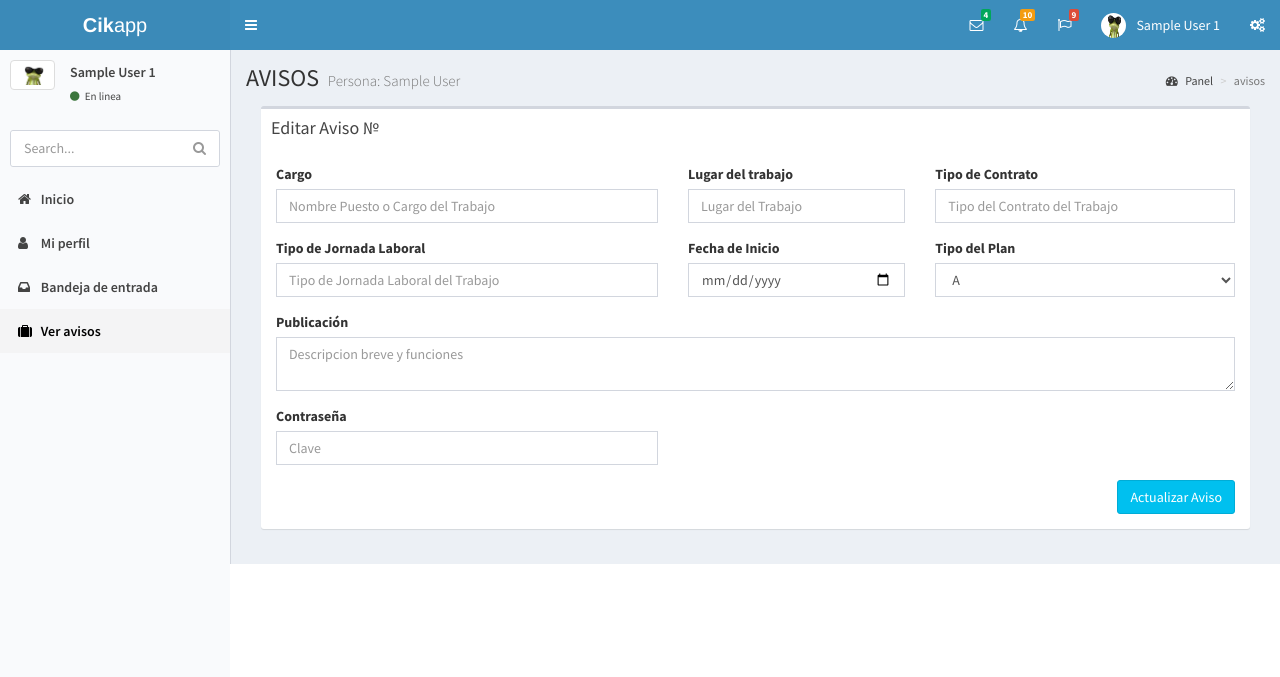
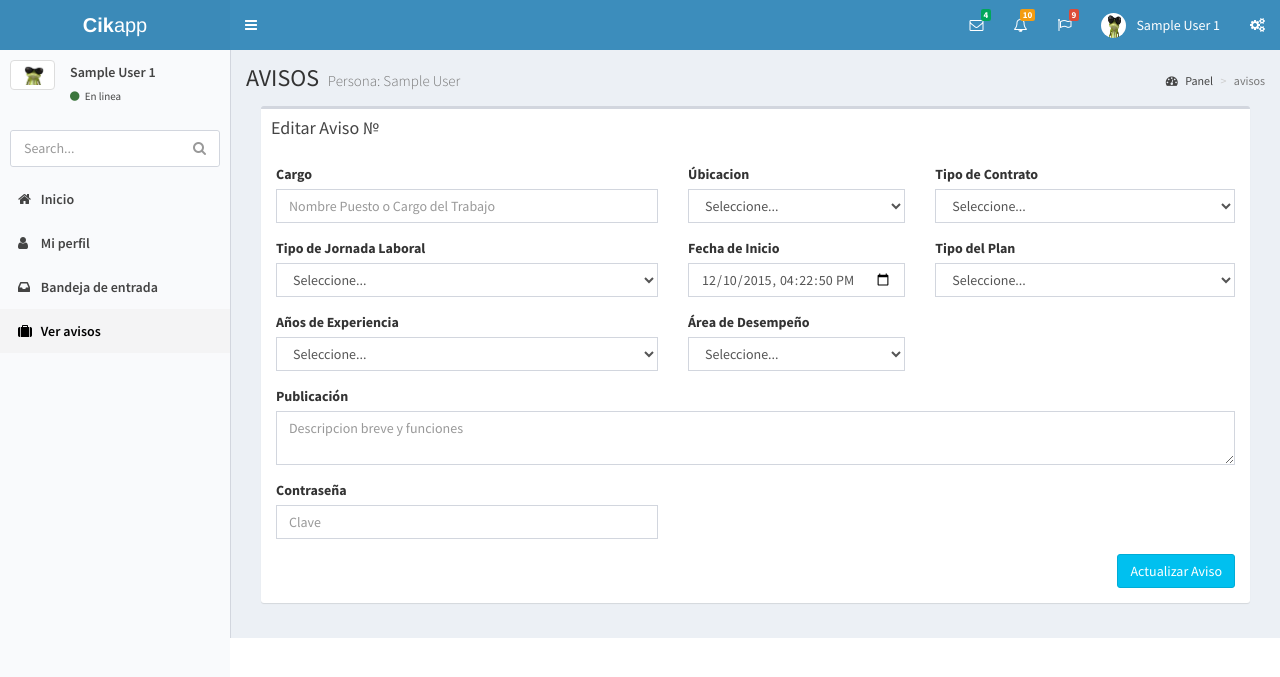
Before and after one commit to pabloaltam/cikapp-beta, a PHP site: page /avisos.php?accion=editar in a window 1280 px wide. Shown: the top 677 px of the page. Run offline with PHP 8.4, Linux system fonts and the light colour scheme; the visitor is signed in with stand-in values (Sample User, id 1); data that the repository does not hold is empty; some libraries are stand-ins or nearby versions.

Commit message:
editando con.php

```diff
--- a/avisos.php
+++ b/avisos.php
@@ -12,52 +12,94 @@ $obj_trabajo = new trabajos();
         <div>
           <div class="box">
             <div class="box-header">
-              <h4 class="box-title">Editar Aviso &numero;
-            <?php echo $var_publicacion[0][0];
-            ?></h4> </div>
+              <h4 class="box-title">Editar Aviso &numero; <?php echo $var_publicacion[0][0];?></h4> </div>
             <div class="content">
               <form method="post" action="avisos.php">
                 <div class="row">
                     <div class="col-md-5">
                       <div class="form-group">
                         <label>Cargo</label>
-                      <input type="text" class="form-control" name="nombreCargo" required placeholder="Nombre Puesto o Cargo del Trabajo" value="<?php echo $var_publicacion[0][1];?>"></div>
+                        <input type="text" class="form-control" name="nombreCargo" required value="<?php echo $var_publicacion[0][1];?>" placeholder="Nombre Puesto o Cargo del Trabajo"></div>
                     </div>
                     <div class="col-md-3">
                       <div class="form-group">
-                      <label>Lugar del trabajo</label>
-                      <input type="text" name="lugarTrabajo" required value="<?php echo $var_publicacion[0][2];?>" class="form-control" required placeholder="Lugar del Trabajo"> </div>
+                        <label>Úbicacion</label>
+                        <select id="txtCiudad" class="form-control" required name="COMUNA_ID">
+                                                            <option value="">Seleccione...</option>
+                                                            <?php
+                                                            require 'include/conexion.php';
+                                                            $query = "SELECT * FROM comuna ORDER BY COMUNA_NOMBRE";
+                                                            $resultado = $mysqli->query($query);
+                                                            while ($rows = $resultado->fetch_assoc()) {
+                                                              $esta="";
+                                                              if ($rows['COMUNA_ID']==$var_publicacion[0][8]) $esta="selected";
+                                                                print("<option ".$esta." value='" . $rows['COMUNA_ID'] . "' >" . $rows['COMUNA_NOMBRE'] . "</option>");
+                                                            }
+                                                            ?>
+                                                        </select> </div>
                     </div>
                     <div class="col-md-4">
                       <div class="form-group">
                         <label>Tipo de Contrato</label>
-                      <input type="text" name="tipoContrato" required value="<?php echo $var_publicacion[0][3];?>" class="form-control" required placeholder="Tipo del Contrato del Trabajo"> </div>
+                           <select name="tipoContrato" reqired class="form-control">
+                                                            <option value="">Seleccione...</option>
+                                                            <option value="1">A Plazo Fijo </option>
+                                                            <option value="2">A Plazo Indefinido</option>
+                                                            <option value="3">Por Faena</option>
+                                                        </select> </div>
                     </div>
                   </div>
                   <div class="row">
                     <div class="col-md-5">
                       <div class="form-group">
                         <label>Tipo de Jornada Laboral</label>
-                      <input type="text" name="tipoJornadaLaboral" required value="<?php echo $var_publicacion[0][4];?>" class="form-control" required placeholder="Tipo de Jornada Laboral del Trabajo"> </div>
+                        <select name="tipoJornadaLaboral" required class="form-control">
+                                                                <option value="">Seleccione...</option>
+                                                                <option value="1">Free lance</option>
+                                                                <option value="2">Part time (20 hrs semanales)</option>
+                                                                <option value="3">Part time (30 hrs semanales)</option>
+                                                                <option value="4">Full time (45 ó mas horas semanales)</option>
+                                                            </select> </div>
                     </div>
                     <div class="col-md-3">
                       <div class="form-group">
-                      <label>Fecha de Inicio</label>
-                      <input type="date" class="form-control" required value="<?php echo substr($var_publicacion[0][5],0,10);?>" name="fechaInicio"> </div>
+                        <label>Fecha de Inicio </label>
+                        <input type="datetime-local" class="form-control" name="fechaInicio" step="1" min="<?php echo date("Y-m-d\TH:i:s"); ?>" max="<?php echo date("Y-m-d\TH:i:s", strtotime("+3 years")); ?>" required value="<?php echo date("Y-m-d\TH:i:s"); ?>"> </div>
                     </div>
                     <div class="col-md-4">
                       <div class="form-group">
                         <label>Tipo del Plan</label>
-                      <select name="tipoPublicacion" class="form-control">
-                        <?php $planes=array(1=> 'A', 'AA', 'AAA', 'Nicho');
-            foreach ($planes as $i=> $plan) {
-                echo '<option value="'.$planes[$i].'"';
-                if ($var_publicacion[0][7]==$planes[$i]) {
-                    echo " selected";
-                }
-                echo ">$planes[$i]</option>";
-            }
-            ?>
+                        <select name="tipoPublicacion" required class="form-control">
+                         <option value="">Seleccione...</option>
+                          <option>A</option>
+                          <option>AA</option>
+                          <option>AAA</option>
+                          <option>Nicho</option>
+                        </select>
+                      </div>
+                    </div>
+                  </div>
+                  <div class="row">
+                    <div class="col-md-5">
+                      <div class="form-group">
+                        <label>Años de Experiencia</label>
+                        <select name="aniosExperiencia" required class="form-control">
+                                                                <option value="">Seleccione...</option>
+                                                                <option value="1">1 a 3 años</option>
+                                                                <option value="2">4 a 6 años</option>
+                                                                <option value="3">7 a 9 años</option>
+                                                                <option value="4">Más de 10 años</option>
+                                                            </select> </div>
+                    </div>
+                    <div class="col-md-3">
+                      <div class="form-group">
+                        <label>Área de Desempeño</label>
+                        <select name="areaDesempenio" required class="form-control">
+                         <option value="">Seleccione...</option>
+                          <option>Tecnología</option>
+                          <option>Industrial</option>
+                          <option>Diseño</option>
+                          <option>Otros</option>
                         </select>
                       </div>
                     </div>
@@ -66,7 +108,7 @@ $obj_trabajo = new trabajos();
                     <div class="col-md-12">
                       <div class="form-group">
                         <label>Publicación</label>
-                      <textarea RNAMEows="" 5="publicacion" class="form-control" name="publicacion" required placeholder="Descripcion breve y funciones"><?php echo $var_publicacion[0][6];?></textarea>
+                        <textarea RNAMEows="" 5="publicacion" class="form-control" name="publicacion" required placeholder="Descripcion breve y funciones"></textarea>
                       </div>
                     </div>
                   </div>
```
Also changed, not shown: registro.php (+26 -4 lines). Lines whose indentation alone changed are shown as unchanged.
